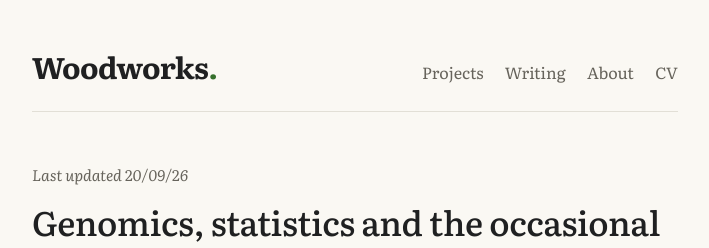
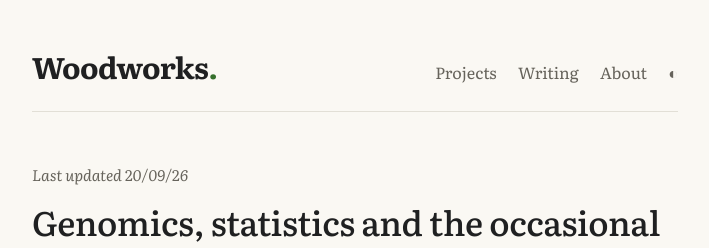
Before and after one commit to timj-wood/timj-wood.github.io, a Jekyll site: the page built from index.md, in a window 1280 px wide. Shown: the top 248 px of the page, without its empty margins (285-994 px from the left). Built offline with Jekyll 4.4.1, drawn with Linux system fonts in a browser that asks for light colours.

Commit message:
Implement theme toggle functionality
Added a theme toggle button and script for theme switching.

```diff
--- a/_layouts/default.html
+++ b/_layouts/default.html
@@ -8,10 +8,20 @@
       <a href="{{ '/#projects' | relative_url }}">Projects</a>
       <a href="{{ '/#writing' | relative_url }}">Writing</a>
       <a href="{{ '/about/' | relative_url }}">About</a>
-      <a href="{{ '/assets/docs/cv.pdf' | relative_url }}">CV</a>
+      <button class="theme-toggle" type="button" aria-label="Switch colour theme">◐</button>
     </nav>
   </header>
   <main>{{ content }}</main>
   {% include footer.html %}
+  <script>
+    document.querySelector(".theme-toggle").addEventListener("click", function () {
+      var root = document.documentElement;
+      var current = root.dataset.theme ||
+        (matchMedia("(prefers-color-scheme: light)").matches ? "light" : "dark");
+      var next = current === "light" ? "dark" : "light";
+      root.dataset.theme = next;
+      try { localStorage.setItem("theme", next); } catch (e) {}
+    });
+  </script>
 </body>
 </html>
```
